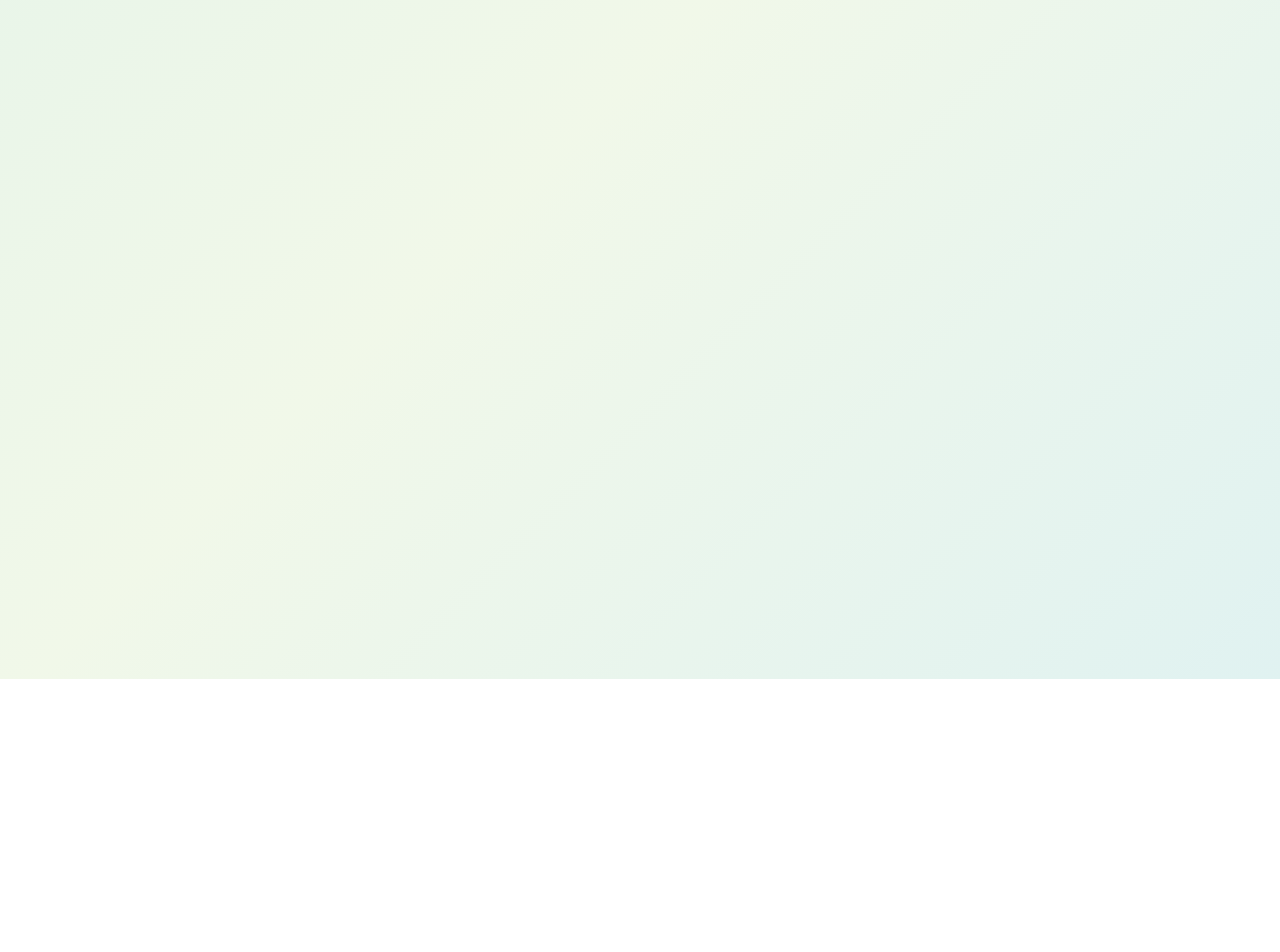
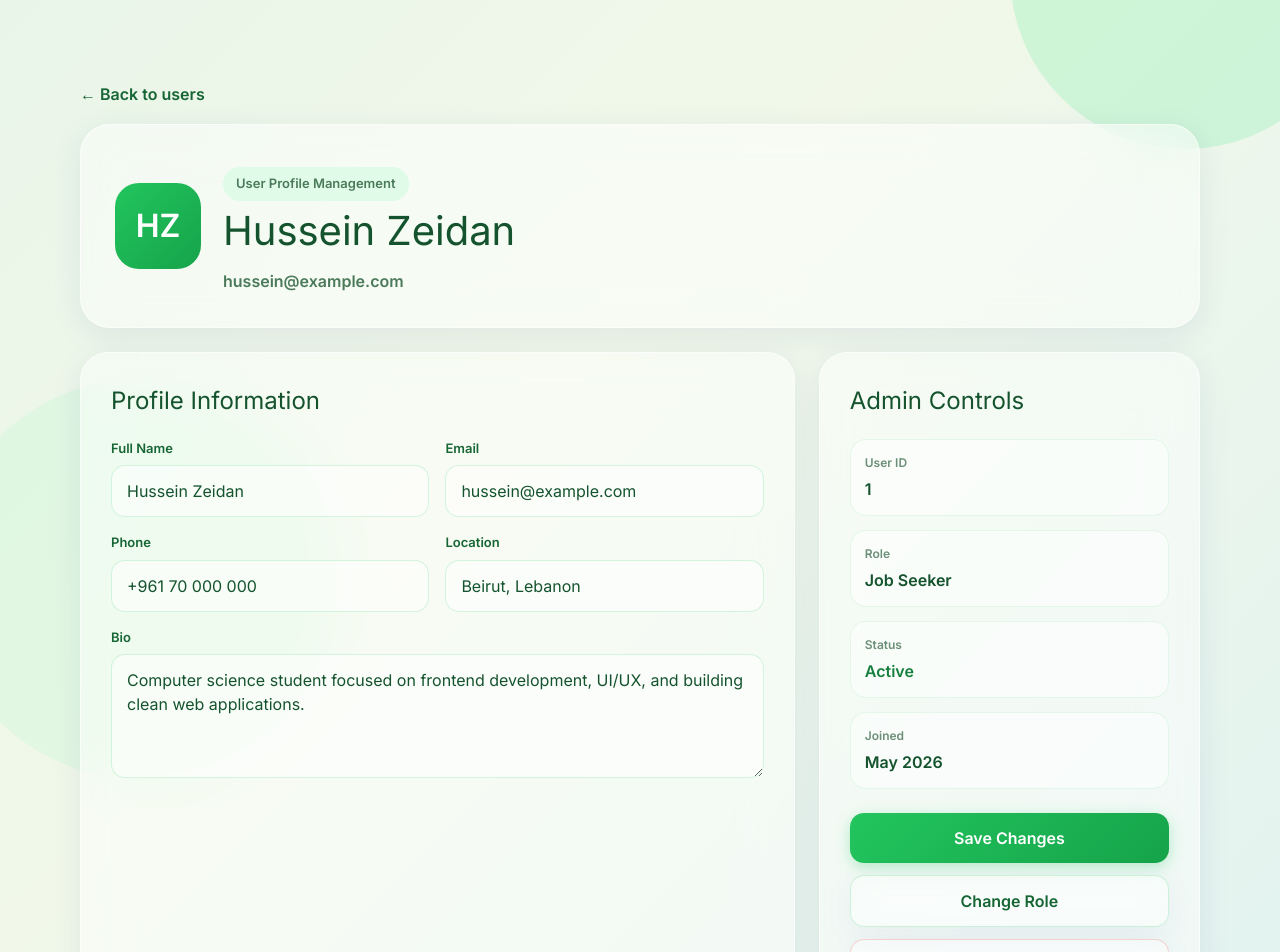
Before and after one commit to raphaeltannous/techtalks-refin-frontend, a React (Vite) app: page /dashboard/users/1 in a window 1280 px wide. Before the commit this address had no page. Shown: the part 121-1073 px from the top of the page. Before the commit the page ends 800 px from the top, so only its background shows below. Built offline with nearby package versions, Linux system fonts and the light colour scheme.

Commit message:
Create dashboard user profile management page

```diff
--- a/src/App.jsx
+++ b/src/App.jsx
@@ -1,24 +1,22 @@
 import { BrowserRouter as Router, Routes, Route } from "react-router-dom"
+
 import LandingPage from "./pages/LandingPage"
-//import jobs page here
 import LoginPage from "./pages/LoginPage"
 import SignupPage from "./pages/SignupPage"
+import DashboardUserProfileManagementPage from "./pages/DashboardUserProfileManagementPage"
 
 function App() {
   return (
     <Router>
       <Routes>
-        {/*Unprotected routes*/}
-
         <Route path="/" element={<LandingPage />} />
-        {/*Jobs page here*/}
         <Route path="/login" element={<LoginPage />} />
         <Route path="/signup" element={<SignupPage />} />
 
-        {/*Protected Routes*/}
-
-        {/*Dashboard page here*/}
-
+        <Route
+          path="/dashboard/users/:userId"
+          element={<DashboardUserProfileManagementPage />}
+        />
       </Routes>
     </Router>
   )
--- a/src/components/Navbar.jsx
+++ b/src/components/Navbar.jsx
@@ -21,6 +21,7 @@ function Navbar() {
               />
             </svg>
           </div>
+
           <span className="navbar-brand-text">RefIn</span>
         </Link>
 
@@ -28,15 +29,19 @@ function Navbar() {
         <div className="navbar-links">
           <Link
             to="/jobs"
-            className={`navbar-link ${isActive("/jobs") ? "navbar-link-active" : ""}`}
+            className={`navbar-link ${
+              isActive("/jobs") ? "navbar-link-active" : ""
+            }`}
           >
             Jobs
           </Link>
 
           <Link
-            to="/dashboard"
+            to="/dashboard/users/1"
             className={`navbar-link ${
-              isActive("/dashboard") ? "navbar-link-active" : ""
+              location.pathname.includes("/dashboard")
+                ? "navbar-link-active"
+                : ""
             }`}
           >
             Dashboard
@@ -44,7 +49,9 @@ function Navbar() {
 
           <Link
             to="/profile"
-            className={`navbar-link ${isActive("/profile") ? "navbar-link-active" : ""}`}
+            className={`navbar-link ${
+              isActive("/profile") ? "navbar-link-active" : ""
+            }`}
           >
             Profile
           </Link>
--- a/src/index.css
+++ b/src/index.css
@@ -478,3 +478,202 @@ body {
     min-width: 120px;
   }
 }
+/* Dashboard User Profile Management Page */
+.dashboard-profile-page {
+  min-height: 100vh;
+  padding: 120px 20px 60px;
+  position: relative;
+  overflow: hidden;
+}
+
+.dashboard-profile-container {
+  width: 100%;
+  max-width: 1120px;
+  margin: 0 auto;
+  position: relative;
+  z-index: 2;
+}
+
+.dashboard-profile-back {
+  display: inline-block;
+  margin-bottom: 18px;
+  color: #166534;
+  font-weight: 700;
+  text-decoration: none;
+}
+
+.dashboard-profile-hero {
+  padding: 34px;
+  border-radius: 30px;
+  display: flex;
+  align-items: center;
+  gap: 22px;
+  margin-bottom: 24px;
+}
+
+.dashboard-profile-avatar {
+  width: 86px;
+  height: 86px;
+  border-radius: 24px;
+  background: linear-gradient(135deg, #22c55e, #16a34a);
+  color: white;
+  display: flex;
+  align-items: center;
+  justify-content: center;
+  font-size: 32px;
+  font-weight: 800;
+}
+
+.dashboard-profile-badge {
+  display: inline-block;
+  padding: 7px 13px;
+  border-radius: 999px;
+  background: rgba(220, 252, 231, 0.85);
+  color: #166534;
+  font-size: 13px;
+  font-weight: 700;
+  margin: 0 0 10px;
+}
+
+.dashboard-profile-hero h1 {
+  margin: 0;
+  color: #14532d;
+  font-size: 40px;
+}
+
+.dashboard-profile-hero p {
+  margin: 8px 0 0;
+  color: #4b7a5a;
+  font-weight: 700;
+}
+
+.dashboard-profile-grid {
+  display: grid;
+  grid-template-columns: 1.5fr 0.8fr;
+  gap: 24px;
+  margin-bottom: 24px;
+}
+
+.dashboard-profile-card {
+  padding: 30px;
+  border-radius: 28px;
+}
+
+.dashboard-profile-card h2 {
+  margin: 0 0 20px;
+  color: #14532d;
+  font-size: 24px;
+}
+
+.dashboard-profile-form {
+  display: grid;
+  grid-template-columns: 1fr 1fr;
+  gap: 16px;
+}
+
+.dashboard-profile-form label {
+  display: block;
+  color: #166534;
+  font-size: 13px;
+  font-weight: 700;
+  margin-bottom: 7px;
+}
+
+.dashboard-profile-form input,
+.dashboard-profile-form textarea {
+  width: 100%;
+  border: 1px solid rgba(34, 197, 94, 0.18);
+  border-radius: 14px;
+  padding: 13px 15px;
+  background: rgba(255, 255, 255, 0.52);
+  color: #14532d;
+  outline: none;
+}
+
+.dashboard-profile-full {
+  grid-column: 1 / -1;
+}
+
+.dashboard-profile-controls {
+  display: grid;
+  gap: 14px;
+  margin-bottom: 24px;
+}
+
+.dashboard-profile-controls div {
+  padding: 14px;
+  border-radius: 16px;
+  background: rgba(255, 255, 255, 0.48);
+  border: 1px solid rgba(34, 197, 94, 0.1);
+}
+
+.dashboard-profile-controls small {
+  display: block;
+  color: #6b8f77;
+  font-size: 12px;
+  font-weight: 700;
+  margin-bottom: 5px;
+}
+
+.dashboard-profile-controls span {
+  color: #14532d;
+  font-weight: 800;
+}
+
+.dashboard-profile-active {
+  color: #15803d !important;
+}
+
+.dashboard-profile-actions {
+  display: grid;
+  gap: 12px;
+}
+
+.dashboard-profile-actions button {
+  width: 100%;
+  padding: 13px 16px;
+  border-radius: 14px;
+  font-weight: 800;
+  cursor: pointer;
+}
+
+.dashboard-profile-outline {
+  color: #166534;
+  border: 1px solid rgba(34, 197, 94, 0.2);
+}
+
+.dashboard-profile-danger {
+  color: #b91c1c;
+  border: 1px solid rgba(239, 68, 68, 0.22);
+}
+
+.dashboard-profile-skills {
+  display: flex;
+  flex-wrap: wrap;
+  gap: 10px;
+}
+
+.dashboard-profile-skills span {
+  padding: 9px 13px;
+  border-radius: 999px;
+  background: rgba(34, 197, 94, 0.12);
+  color: #15803d;
+  font-size: 13px;
+  font-weight: 800;
+}
+
+@media (max-width: 850px) {
+  .dashboard-profile-hero {
+    flex-direction: column;
+    align-items: flex-start;
+  }
+
+  .dashboard-profile-hero h1 {
+    font-size: 32px;
+  }
+
+  .dashboard-profile-grid,
+  .dashboard-profile-form {
+    grid-template-columns: 1fr;
+  }
+}
--- /dev/null
+++ b/src/pages/DashboardUserProfileManagementPage.jsx
@@ -0,0 +1,132 @@
+import { Link, useParams } from "react-router-dom"
+import Navbar from "../components/Navbar"
+
+function DashboardUserProfileManagementPage() {
+  const { userId } = useParams()
+
+  const user = {
+    id: userId || "1",
+    name: "Hussein Zeidan",
+    email: "hussein@example.com",
+    phone: "+961 70 000 000",
+    location: "Beirut, Lebanon",
+    role: "Job Seeker",
+    status: "Active",
+    joined: "May 2026",
+    bio: "Computer science student focused on frontend development, UI/UX, and building clean web applications.",
+    skills: ["React", "JavaScript", "UI/UX", "Git", "FastAPI"],
+  }
+
+  return (
+    <>
+      <Navbar />
+
+      <div className="dashboard-profile-page">
+        <div className="auth-bg-circle auth-bg-circle-top" />
+        <div className="auth-bg-circle auth-bg-circle-bottom" />
+
+        <main className="dashboard-profile-container">
+          <Link to="/dashboard/users" className="dashboard-profile-back">
+            ← Back to users
+          </Link>
+
+          <section className="dashboard-profile-hero glass-strong">
+            <div className="dashboard-profile-avatar">
+              {user.name
+                .split(" ")
+                .map((part) => part[0])
+                .join("")}
+            </div>
+
+            <div>
+              <p className="dashboard-profile-badge">User Profile Management</p>
+              <h1>{user.name}</h1>
+              <p>{user.email}</p>
+            </div>
+          </section>
+
+          <section className="dashboard-profile-grid">
+            <div className="dashboard-profile-card glass-strong">
+              <h2>Profile Information</h2>
+
+              <div className="dashboard-profile-form">
+                <div>
+                  <label>Full Name</label>
+                  <input type="text" value={user.name} readOnly />
+                </div>
+
+                <div>
+                  <label>Email</label>
+                  <input type="email" value={user.email} readOnly />
+                </div>
+
+                <div>
+                  <label>Phone</label>
+                  <input type="text" value={user.phone} readOnly />
+                </div>
+
+                <div>
+                  <label>Location</label>
+                  <input type="text" value={user.location} readOnly />
+                </div>
+
+                <div className="dashboard-profile-full">
+                  <label>Bio</label>
+                  <textarea value={user.bio} readOnly rows="4" />
+                </div>
+              </div>
+            </div>
+
+            <aside className="dashboard-profile-card glass-strong">
+              <h2>Admin Controls</h2>
+
+              <div className="dashboard-profile-controls">
+                <div>
+                  <small>User ID</small>
+                  <span>{user.id}</span>
+                </div>
+
+                <div>
+                  <small>Role</small>
+                  <span>{user.role}</span>
+                </div>
+
+                <div>
+                  <small>Status</small>
+                  <span className="dashboard-profile-active">{user.status}</span>
+                </div>
+
+                <div>
+                  <small>Joined</small>
+                  <span>{user.joined}</span>
+                </div>
+              </div>
+
+              <div className="dashboard-profile-actions">
+                <button className="btn-primary">Save Changes</button>
+                <button className="glass dashboard-profile-outline">
+                  Change Role
+                </button>
+                <button className="glass dashboard-profile-danger">
+                  Suspend User
+                </button>
+              </div>
+            </aside>
+          </section>
+
+          <section className="dashboard-profile-card glass-strong">
+            <h2>Skills</h2>
+
+            <div className="dashboard-profile-skills">
+              {user.skills.map((skill) => (
+                <span key={skill}>{skill}</span>
+              ))}
+            </div>
+          </section>
+        </main>
+      </div>
+    </>
+  )
+}
+
+export default DashboardUserProfileManagementPage
```
